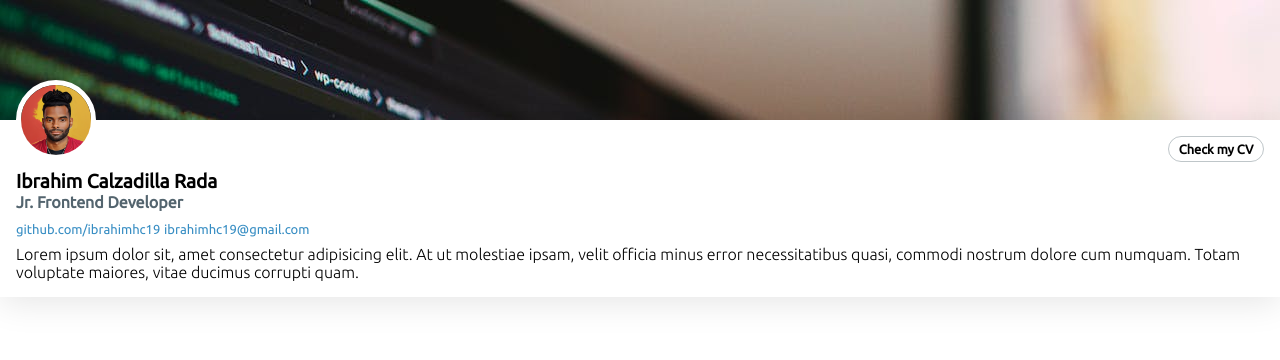
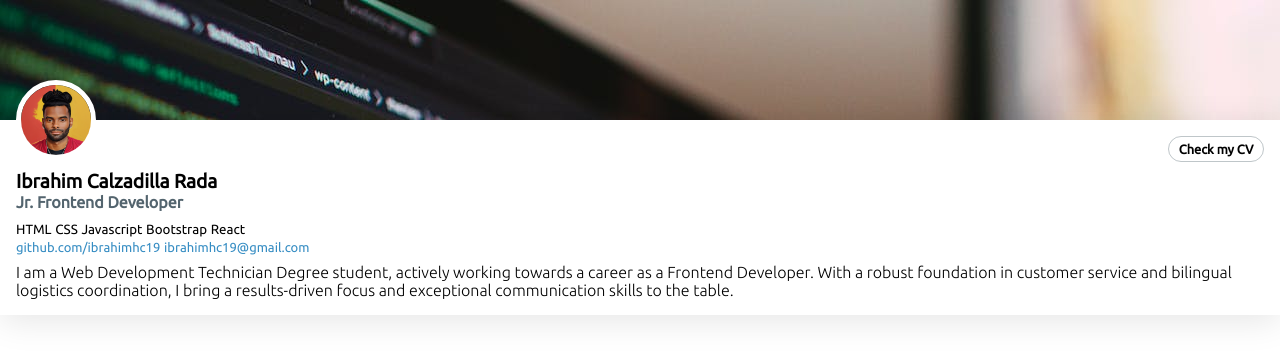
Before and after one commit to ibrahimhc19/ExamenesCensaMejorados, a plain HTML site: page pruebaXclone/index.html in a window 1280 px wide. Drawn offline with Linux system fonts and the light colour scheme.

Commit message:
Agregados los lenguajes Agregada la bio, y cambiado el tamaño de la fuente.

```diff
--- a/pruebaXclone/index.html
+++ b/pruebaXclone/index.html
@@ -23,15 +23,21 @@
     <button class="profile__button" type="button">Check my CV</button>
     <h1 class="profile__title">Ibrahim Calzadilla Rada</h1>
     <h2 class="profile__role">Jr. Frontend Developer</h2>
+    <div class="profile__languages">
+      <small>HTML</small>
+      <small>CSS</small>
+      <small>Javascript</small>
+      <small>Bootstrap</small>
+      <small>React</small>
+    </div>
     <div class="profile__links">
       <a href="#">github.com/ibrahimhc19</a>
       <a href="#" class="profile__email">ibrahimhc19@gmail.com</a>
     </div>
     <p class="profile__bio">
-      Lorem ipsum dolor sit, amet consectetur adipisicing elit. At ut
-      molestiae ipsam, velit officia minus error necessitatibus quasi, commodi
-      nostrum dolore cum numquam. Totam voluptate maiores, vitae ducimus
-      corrupti quam.
+      I am a Web Development Technician Degree student, actively working towards a career as a Frontend Developer. With
+      a robust foundation in customer service and bilingual logistics coordination, I bring a results-driven focus and
+      exceptional communication skills to the table.
     </p>
   </div>
 </body>
```
